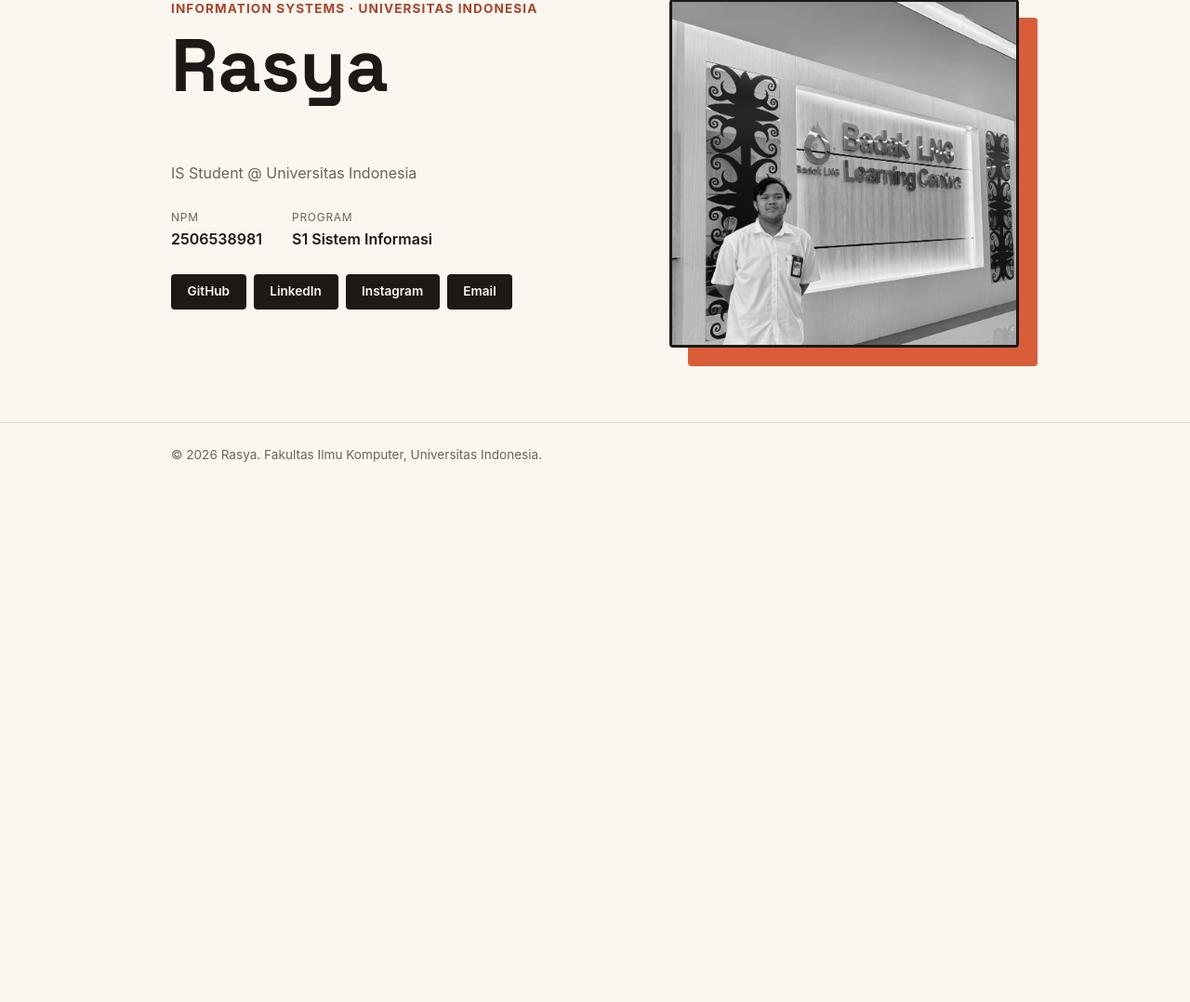
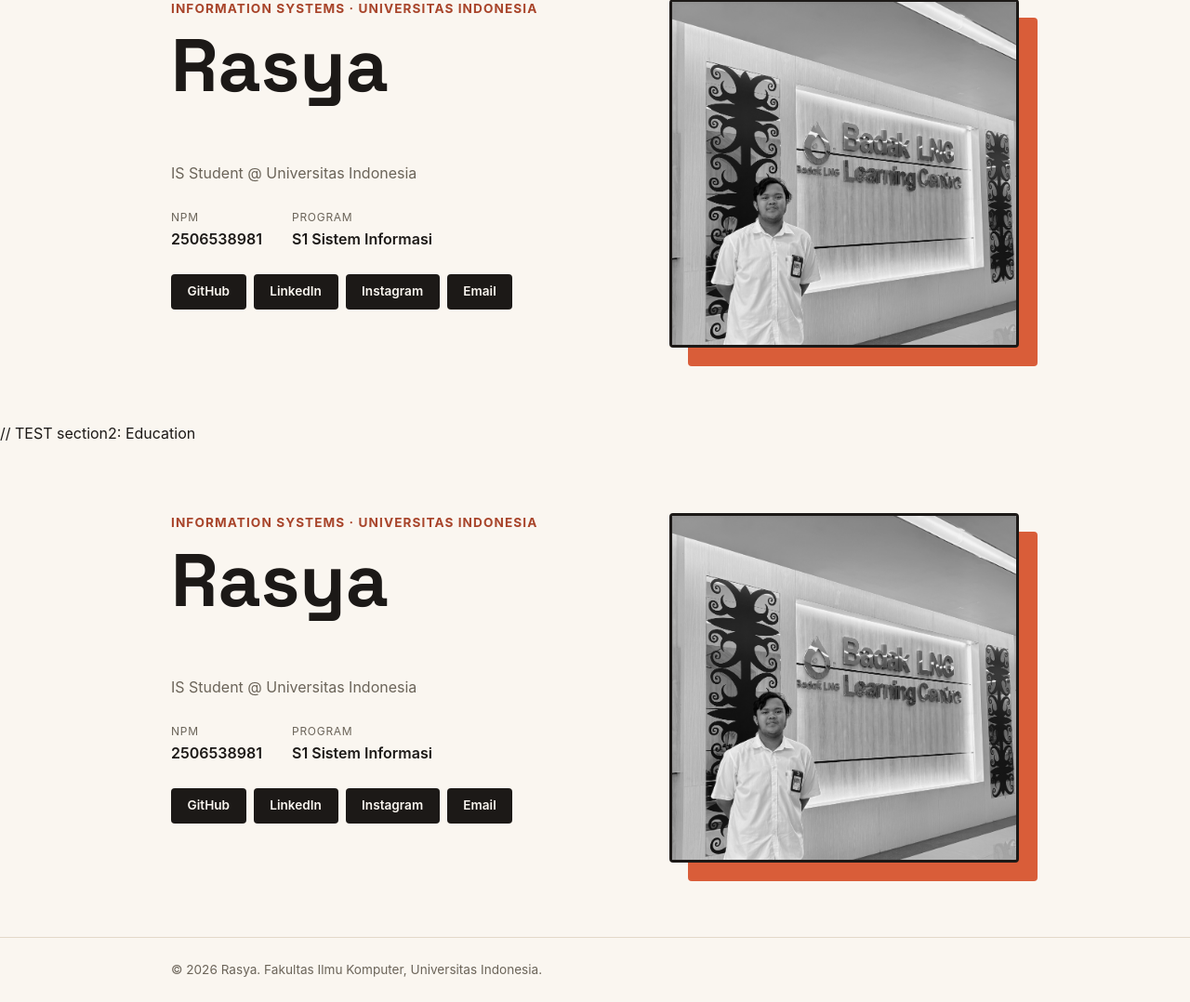
Before and after one commit to rasyaazyan-study/myportfolio, a Django app: page / in a window 1280 px wide. Shown: the part 140-1218 px from the top of the page at 93% size. Before the commit the page ends 637 px from the top, so only its background shows below. Run offline with Django 5.2, Linux system fonts and the light colour scheme.

Commit message:
tugas 1 initial test tambah section

```diff
--- a/templates/index.html
+++ b/templates/index.html
@@ -51,6 +51,39 @@
                 </div>
             </div>
         </section>
+
+        // TEST section2: Education
+        <section class="hero" id="education">
+            <div class="container hero-grid">
+                <div class="hero-identity">
+                    <p class="hero-kicker">Information Systems &middot; Universitas Indonesia</p>
+                    <h1>Rasya</h1>
+                </div>
+                <div class="hero-photo">
+                    <div class="photo-block"></div>
+                    <img class="avatar" src="/static/img/IMG_1684.JPG" alt="Photo of Rasya">
+                </div>
+                <div class="hero-details">
+                    <p class="bio">IS Student @ Universitas Indonesia</p>
+                    <dl class="meta-list">
+                        <div class="meta-row">
+                            <dt>NPM</dt>
+                            <dd>2506538981</dd>
+                        </div>
+                        <div class="meta-row">
+                            <dt>Program</dt>
+                            <dd>S1 Sistem Informasi</dd>
+                        </div>
+                    </dl>
+                    <div class="social-links">
+                        <a href="https://github.com/" class="social-link">GitHub</a>
+                        <a href="https://id.linkedin.com/in/rasyaazyan" class="social-link">LinkedIn</a>
+                        <a href="https://instagram.com/rasyaazyan" class="social-link">Instagram</a>
+                        <a href="mailto:azyankautsar@gmail.com" class="social-link">Email</a>
+                    </div>
+                </div>
+            </div>
+        </section>
     </main>
 
     <footer class="site-footer">
```
